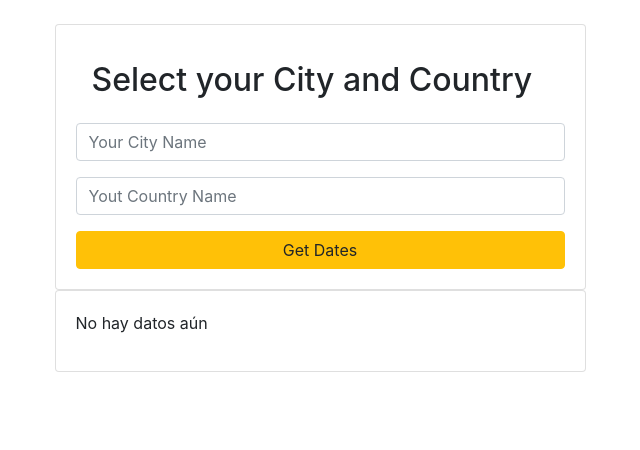
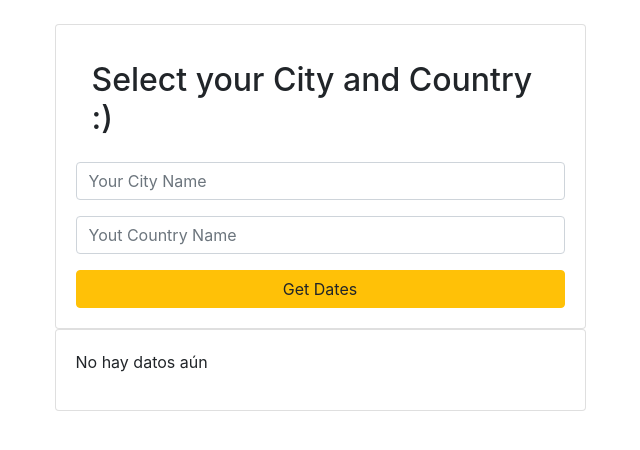
Before and after one commit to Nicolas04lp/Open-Whater-app, a React (Create React App) app: page / in a window 1280 px wide. Shown: the top 450 px of the page, without its empty margins (320-960 px from the left). Built offline with nearby package versions, Linux system fonts and the light colour scheme.

Commit message:
Version 1.1

```diff
--- a/src/components/wather-form.js
+++ b/src/components/wather-form.js
@@ -4,7 +4,7 @@ const WatherForm = (props) => {
     return(
 
         <div className="card  card-body">
-            <h2 className="p-3">Select your City and Country</h2>
+            <h2 className="p-3">Select your City and Country :)</h2>
             <form onSubmit={props.getWather}>
                 <div className="form-group">
                     <input type="text" name="city" placeholder="Your City Name" className="form-control"/>
```
